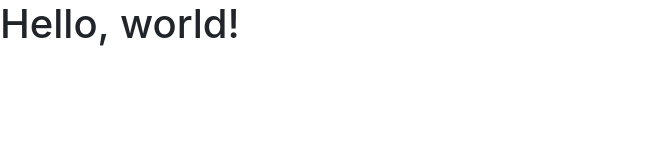
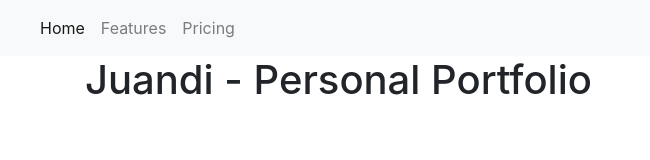
Before and after one commit to juandiegov16/FCC-Personal-Portfolio, a plain HTML site: page index.html in a window 1280 px wide. Shown: the whole page, without its empty margins (0-650 px from the left). Drawn offline with nearby package versions, Linux system fonts and the light colour scheme.

Commit message:
6/12 tests

```diff
--- a/index.html
+++ b/index.html
@@ -8,15 +8,36 @@
     <!-- Bootstrap CSS -->
     <link rel="stylesheet" href="https://stackpath.bootstrapcdn.com/bootstrap/4.3.1/css/bootstrap.min.css" integrity="sha384-ggOyR0iXCbMQv3Xipma34MD+dH/1fQ784/j6cY/iJTQUOhcWr7x9JvoRxT2MZw1T" crossorigin="anonymous">
 
-    <title>Hello, world!</title>
+    <title>Juandi - Personal Portfolio</title>
   </head>
   <body>
-    <h1>Hello, world!</h1>
-
+    <nav class="navbar navbar-expand-lg navbar-light bg-light" id="navbar">
+  <a class="navbar-brand" href="#"></a>
+  <button class="navbar-toggler" type="button" data-toggle="collapse" data-target="#navbarNav" aria-controls="navbarNav" aria-expanded="false" aria-label="Toggle navigation">
+    <span class="navbar-toggler-icon"></span>
+  </button>
+  <div class="collapse navbar-collapse" id="navbarNav">
+    <ul class="navbar-nav">
+      <li class="nav-item active">
+        <a class="nav-link" href="#">Home <span class="sr-only">(current)</span></a>
+      </li>
+      <li class="nav-item">
+        <a class="nav-link" href="#">Features</a>
+      </li>
+      <li class="nav-item">
+        <a class="nav-link" href="#">Pricing</a>
+      </li>
+    </ul>
+  </div>
+</nav>
+    <div class="container" id="welcome-section">
+    <h1>Juandi - Personal Portfolio</h1>
+</div>
     <!-- Optional JavaScript -->
     <!-- jQuery first, then Popper.js, then Bootstrap JS -->
     <script src="https://code.jquery.com/jquery-3.3.1.slim.min.js" integrity="sha384-q8i/X+965DzO0rT7abK41JStQIAqVgRVzpbzo5smXKp4YfRvH+8abtTE1Pi6jizo" crossorigin="anonymous"></script>
     <script src="https://cdnjs.cloudflare.com/ajax/libs/popper.js/1.14.7/umd/popper.min.js" integrity="sha384-UO2eT0CpHqdSJQ6hJty5KVphtPhzWj9WO1clHTMGa3JDZwrnQq4sF86dIHNDz0W1" crossorigin="anonymous"></script>
     <script src="https://stackpath.bootstrapcdn.com/bootstrap/4.3.1/js/bootstrap.min.js" integrity="sha384-JjSmVgyd0p3pXB1rRibZUAYoIIy6OrQ6VrjIEaFf/nJGzIxFDsf4x0xIM+B07jRM" crossorigin="anonymous"></script>
+    <script src="https://cdn.freecodecamp.org/testable-projects-fcc/v1/bundle.js"></script>
   </body>
 </html>
```
